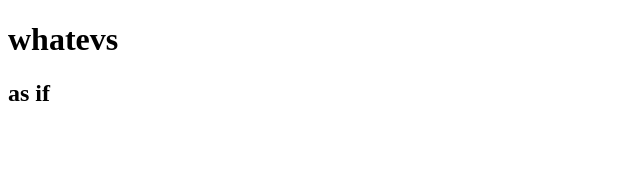
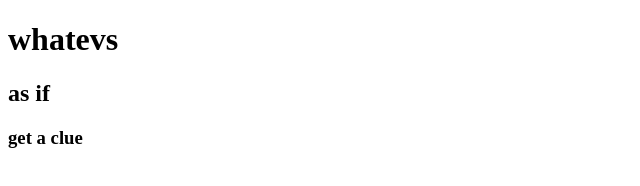
Before and after one commit to jmahal55/git1, a plain HTML site: page index.html in a window 1280 px wide. Shown: the full height of the page, 0-640 px from the left. Drawn offline with Linux system fonts and the light colour scheme.

Commit message:
added get a clue

```diff
--- a/index.html
+++ b/index.html
@@ -7,5 +7,6 @@
     <body>
         <h1>whatevs</h1>
         <h2>as if</h2>
+        <h3>get a clue</h3>
     </body>
 </html>
```
